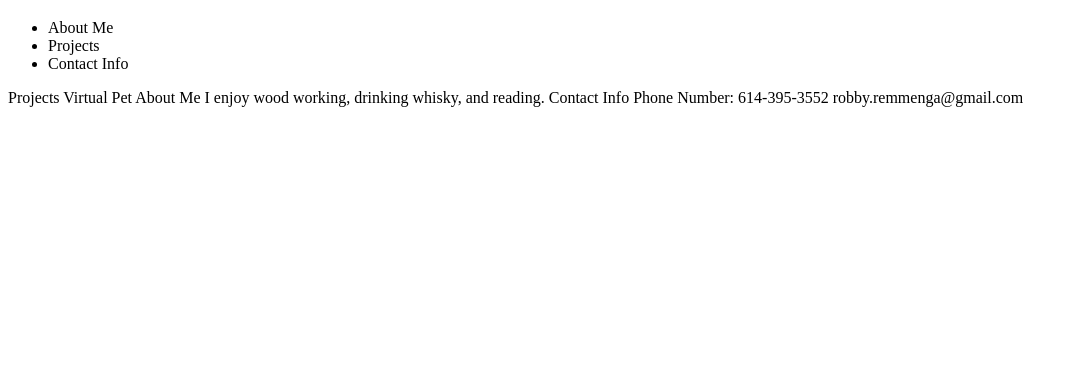
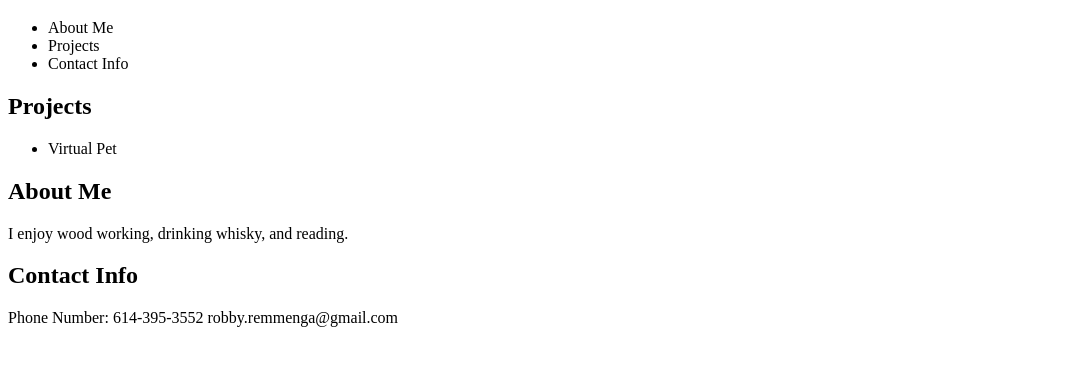
Before and after one commit to Robby614/Robby614.github.io, a plain HTML site: page index.html in a window 1280 px wide. Shown: the part 61-426 px from the top of the page, without its empty margins (0-1077 px from the left). Drawn offline with Linux system fonts and the light colour scheme.

Commit message:
added another list

```diff
--- a/index.html
+++ b/index.html
@@ -14,13 +14,15 @@
         <li>Contact Info</li>
     </ul>
 
-    Projects
-    Virtual Pet
+    <h2>Projects</h2>
+        <ul>
+            <li>Virtual Pet</li>
+        </ul>
 
-    About Me
+    <h2>About Me</h2>
     I enjoy wood working, drinking whisky, and reading.
 
-    Contact Info
+    <h2>Contact Info</h2>
     Phone Number: 614-395-3552
     robby.remmenga@gmail.com
 
```
